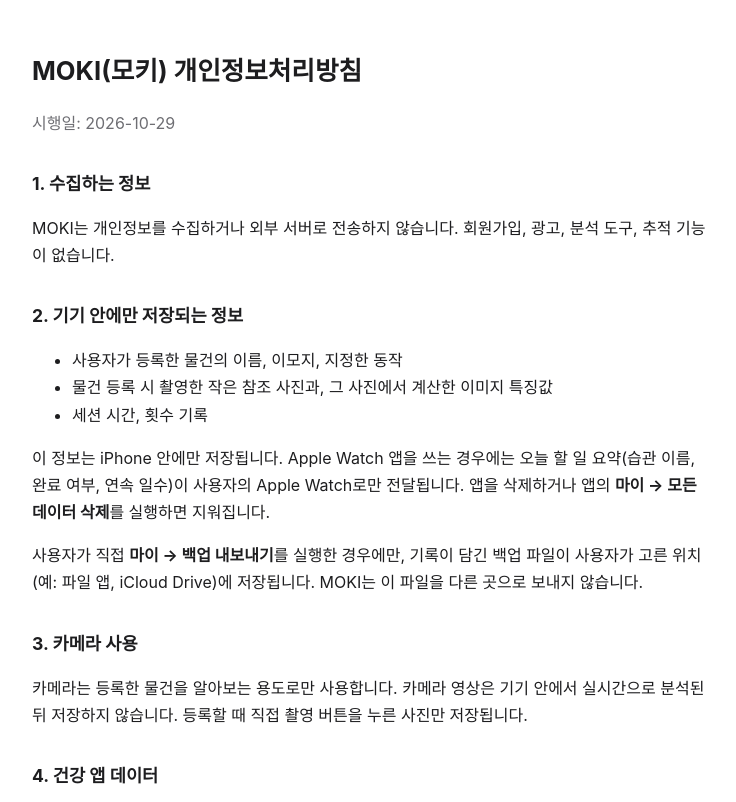
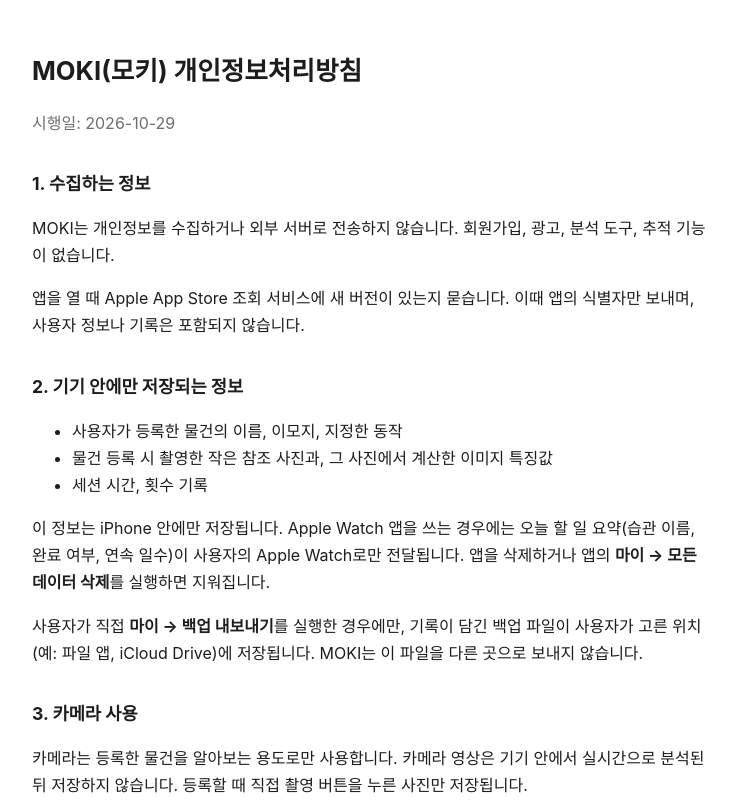
Before and after one commit to alexalim/moki-privacy, a plain HTML site: page privacy.html in a window 1280 px wide. Shown: the top 802 px of the page, without its empty margins (268-1004 px from the left). Drawn offline with Linux system fonts and the light colour scheme.

Commit message:
Disclose the App Store version lookup (bundle id only)

```diff
--- a/privacy.html
+++ b/privacy.html
@@ -17,6 +17,7 @@
 
 <h2>1. 수집하는 정보</h2>
 <p>MOKI는 개인정보를 수집하거나 외부 서버로 전송하지 않습니다. 회원가입, 광고, 분석 도구, 추적 기능이 없습니다.</p>
+<p>앱을 열 때 Apple App Store 조회 서비스에 새 버전이 있는지 묻습니다. 이때 앱의 식별자만 보내며, 사용자 정보나 기록은 포함되지 않습니다.</p>
 
 <h2>2. 기기 안에만 저장되는 정보</h2>
 <ul>
```
